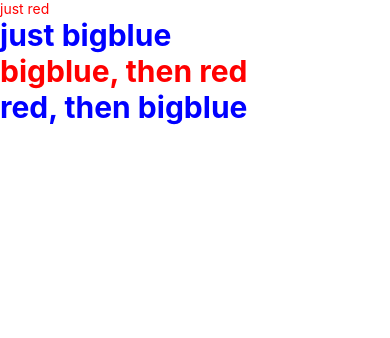
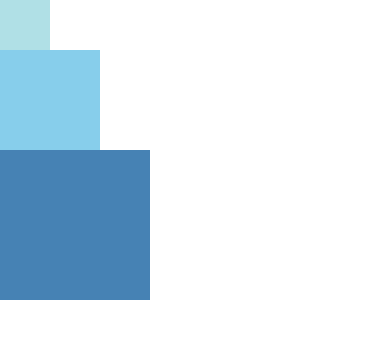
Before and after one commit to kklogg/react-native-tutorial, a React Native app: screen / in a window 390 px wide. Shown: the top 338 px of the page. Built offline with nearby package versions, Linux system fonts and the light colour scheme.

Commit message:
Add FixedDimensions component

```diff
--- a/App.js
+++ b/App.js
@@ -1,28 +1,17 @@
 import React, { Component } from 'react';
-import { AppRegistry, StyleSheet, Text, View } from 'react-native';
+import { AppRegistry, View } from 'react-native';
 
-const styles = StyleSheet.create({
-  bigblue: {
-    color: 'blue',
-    fontWeight: 'bold',
-    fontSize: 30,
-  },
-  red: {
-    color: 'red',
-  },
-});
 
-export default class LotsOfStyles extends Component {
+export default class FixedDimensionsBasics extends Component {
   render() {
     return (
       <View>
-        <Text style={styles.red}>just red</Text>
-        <Text style={styles.bigblue}>just bigblue</Text>
-        <Text style={[styles.bigblue, styles.red]}>bigblue, then red</Text>
-        <Text style={[styles.red, styles.bigblue]}>red, then bigblue</Text>
+        <View style={{width: 50, height: 50, backgroundColor: 'powderblue'}}/>
+        <View style={{width: 100, height: 100, backgroundColor: 'skyblue'}}/>
+        <View style={{width: 150, height: 150, backgroundColor: 'steelblue'}}/>
       </View>
     );
   }
 }
 
-AppRegistry.registerComponent('AwesomeProject', () => LotsOfStyles);
+AppRegistry.registerComponent('AwesomeProject', () => FixedDimensionsBasics);
```
Also changed, not shown: src/LotsOfStyles.js (added, +28 -0 lines).
